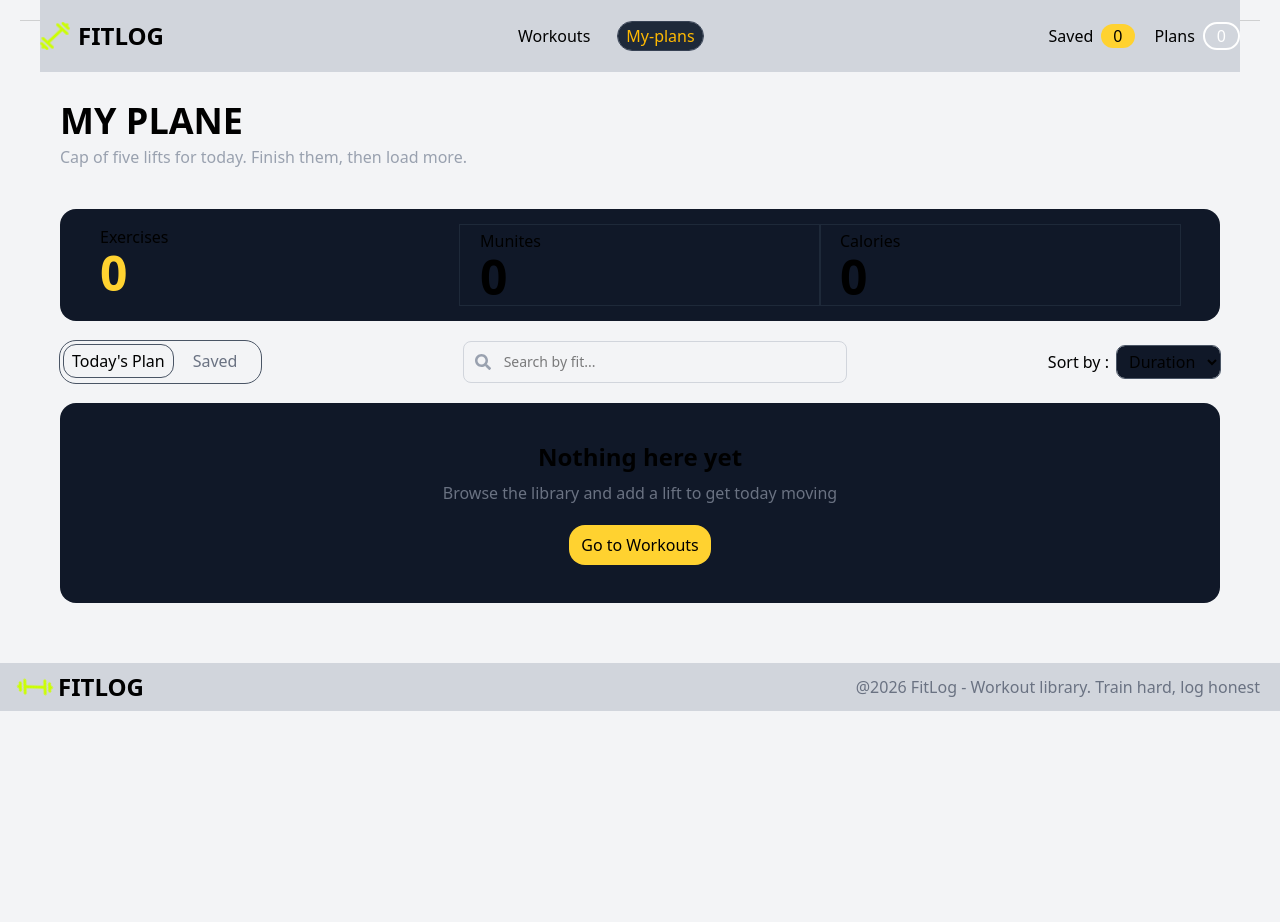
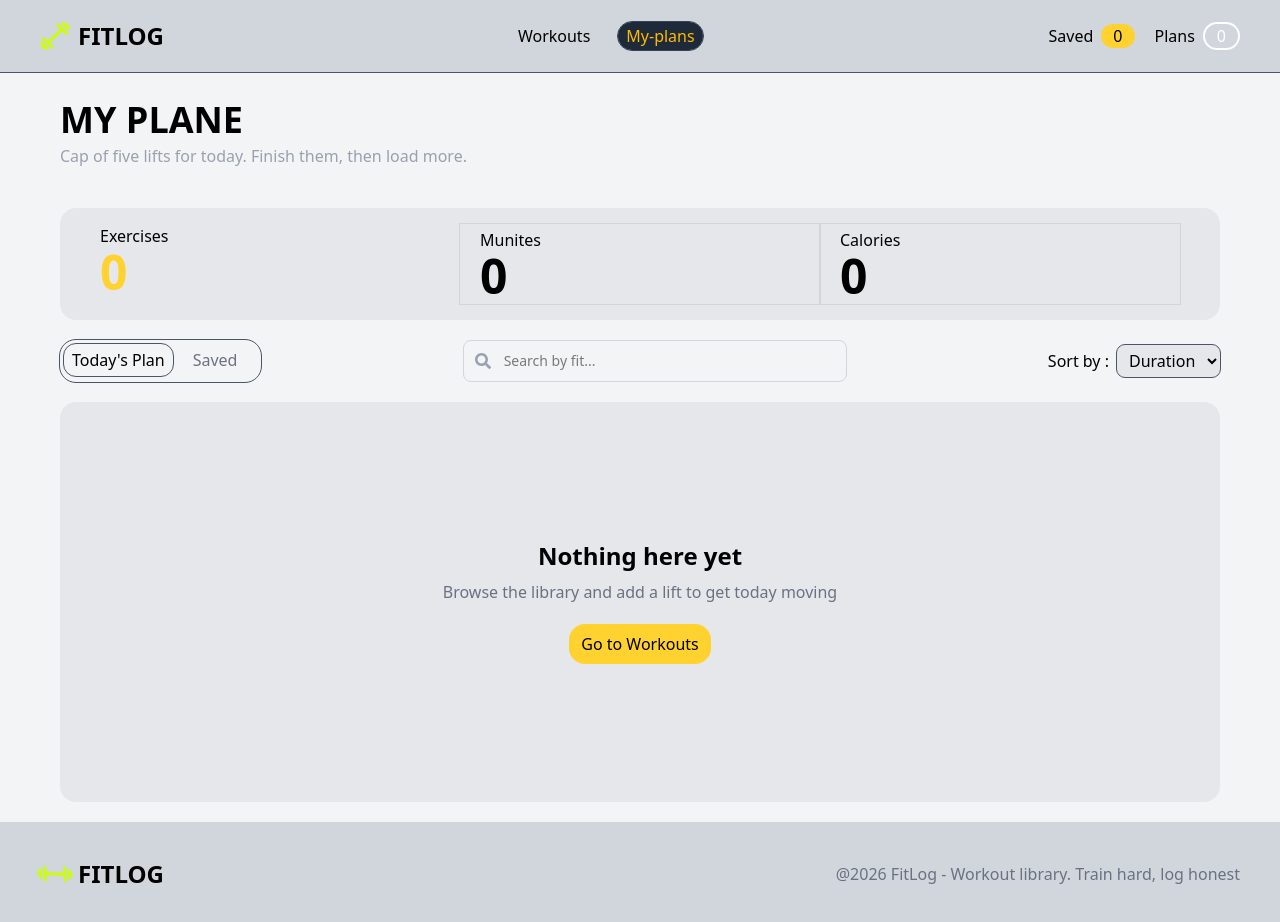
Before and after one commit to sayeedmahmuddevs/Fit-Log, a Next.js app: page /My-Plane in a window 1280 px wide. Shown: the top 922 px of the page. Before the commit the page ends 800 px from the top, so only its background shows below. Built offline with nearby package versions, Linux system fonts and the light colour scheme.

Commit message:
toastify added & some function change

```diff
--- a/package.json
+++ b/package.json
@@ -12,7 +12,8 @@
     "next": "16.3.6",
     "react": "19.2.8",
     "react-dom": "19.2.8",
-    "react-icons": "^5.7.0"
+    "react-icons": "^5.7.0",
+    "react-toastify": "^11.1.0"
   },
   "devDependencies": {
     "@tailwindcss/postcss": "^4",
--- a/src/Component/Common/CardDetailsBtn.tsx
+++ b/src/Component/Common/CardDetailsBtn.tsx
@@ -4,51 +4,77 @@ import { fitContext } from "@/DataContext/Context";
 import { TypeData } from "@/Type";
 import { useContext } from "react";
 import { CiBookmark } from "react-icons/ci";
+import { toast } from "react-toastify";
+import { FaCheck } from "react-icons/fa6";
+
 
 interface CardDetailsBtnProps {
   fitLogCard: TypeData;
 }
 
 export default function CardDetailsBtn({ fitLogCard }: CardDetailsBtnProps) {
-  const { setPlan, setSaved } = useContext(fitContext);
+    // data Context
+  const {plan, setPlan, saved, setSaved } = useContext(fitContext);
+
+  // check already added
+  const isPlanned = plan.some((cd) => cd.id === fitLogCard.id);
+  const isSaved = saved.some((cd) => cd.id === fitLogCard.id);
 
 
 //   plan Card update
   const handlePlane = (card: TypeData) => {
-    setPlan((pre) => {
-      if (pre.some((cd) => cd.id === card.id)) return pre;
-
-      return [...pre, card];
-    });
+   if (isPlanned) return ;
+    setPlan((pre) => [...pre, card]);
+    toast.success(`added to Plan ${card.name}`)
   };
 
 
   //   saved Card update
   const handleSaved = (card: TypeData) => {
-    setSaved((pre) => {
-      if (pre.some((cd) => cd.id === card.id)) return pre;
-
-      return [...pre, card];
-    });
+      if (isSaved) return ;
+    setSaved((pre) => [...pre, card]);
+    toast.success(`added to saved ${card.name}`)
   };
 
 
-
   return (
-    <div>
+    <div className="flex gap-5">
+      {/* Today's Plan */}
       <button
         onClick={() => handlePlane(fitLogCard)}
-        className="px-3 py-2 bg-amber-400 text-black rounded-2xl flex justify-center items-center gap-2"
+        disabled={isPlanned}
+        className={`px-3 py-2 rounded-2xl flex justify-center items-center gap-2 transition-all duration-200 ${
+          isPlanned
+            ? "bg-green-100 text-green-700 border border-green-300 cursor-default"
+            : "bg-amber-400 text-black hover:bg-amber-500 cursor-pointer"
+        }`}
       >
-        {" "}
-        <span className="size-4  rounded-full border border-black "></span> Add
-        to todays is play
+        <span
+          className={`size-4 rounded-full flex items-center justify-center ${
+            isPlanned
+              ? "bg-green-500 text-white"
+              : "border border-black"
+          }`}
+        >
+          {isPlanned && <span className="text-[10px]"><FaCheck/></span>}
+        </span>
+
+        {isPlanned ? "Already Added" : "Add to today's plan"}
       </button>
+
+      {/* saved */}
       <button
         onClick={() => handleSaved(fitLogCard)}
-      className="px-3 py-2  dark:text-white rounded-2xl flex justify-center items-center gap-2 outline">
-        {" "}
-        <CiBookmark /> Save for latter
+        disabled={isSaved}
+        className={`px-3 py-2 rounded-2xl flex justify-center items-center gap-2 transition-all duration-200 ${
+          isSaved
+            ? "bg-blue-100 text-blue-700 border border-blue-300 cursor-default"
+            : "dark:text-white outline hover:bg-gray-100 hover:text-black"
+        }`}
+      >
+        {isSaved ? ( <> <CiBookmark className="fill-blue-600" /> Saved </> ) :
+        (<> <CiBookmark /> Save for later </>)
+        }
       </button>
     </div>
   );
--- a/src/Component/Common/Footer.tsx
+++ b/src/Component/Common/Footer.tsx
@@ -3,8 +3,11 @@ import logo from "@/assets/logo.png"
 
 function Footer() {
   return (
+      <footer className='w-full bg-gray-300 dark:bg-black '>
 
-      <footer className="flex justify-between items-center container mx-auto bg-gray-300 dark:bg-black py-2 mt-10 px-5">
+
+
+      <div className="flex justify-between items-center container mx-auto  py-9 px-10">
         <div className="flex gap-2">
           <Image
             src={logo}
@@ -12,7 +15,7 @@ function Footer() {
             width={300}
             height={100}
             className="w-[30px] h-auto rotate-135"
-          />
+            />
 
           <h1 className="text-2xl uppercase font-bold">Fitlog</h1>
         </div>
@@ -21,7 +24,8 @@ function Footer() {
 
 
 
-      </footer>
+      </div>
+            </footer>
 
   )
 }
--- a/src/Component/Common/NavBar.tsx
+++ b/src/Component/Common/NavBar.tsx
@@ -7,11 +7,9 @@ import { usePathname } from "next/navigation";
 import { useContext } from "react";
 import { fitContext } from "@/DataContext/Context";
 
-
 function NavBar() {
-
   const pathname = usePathname();
-     const {plan, saved} = useContext(fitContext)
+  const { plan, saved, setShow } = useContext(fitContext);
 
   const linkClass = (path: string) =>
     pathname === path
@@ -19,8 +17,8 @@ const linkClass = (path: string) =>
       : "hover:bg-gray-800 hover:text-amber-400 rounded-2xl py-0.5 px-2 hover:outline outline-gray-700";
 
   return (
-    <nav className="fixed top-0 left-0 z-50 w-full px-10">
-      <div className="flex justify-between items-center container mx-auto dark:bg-black bg-gray-300 py-5">
+    <nav className="fixed top-0 left-0 z-50 w-full dark:bg-black bg-gray-300 border-b border-gray-600">
+      <div className="flex justify-between items-center container mx-auto  py-5 px-10 ">
         <Link href="/" className="flex gap-2">
           <Image
             src={logo}
@@ -37,22 +35,35 @@ const linkClass = (path: string) =>
           <Link href="/" className={linkClass("/")}>
             Workouts
           </Link>
-          <Link href="/My-Plane" className={linkClass('/My-Plane')}>
+          <Link href="/My-Plane" className={linkClass("/My-Plane")}>
             My-plans
           </Link>
         </ul>
 
         <div className="flex gap-5">
-          <button className="flex gap-2 items-center">
+          <button
+            onClick={() => setShow(true)}
+            className="flex gap-2 items-center cursor-pointer"
+          >
+            <Link href="/My-Plane">
+              <div className="flex gap-2 items-center">
                 <span>Saved</span>
-            <span className=" px-3 rounded-3xl bg-amber-300 text-black">{saved.length}</span>
+                <span className=" px-3 rounded-3xl bg-amber-300 text-black">
+                  {saved.length}
+                </span>
+              </div>
+            </Link>
           </button>
 
-          <button className="flex gap-2 items-center">
+          <button onClick={() => setShow(false)} className="cursor-pointer">
+            <Link href="/My-Plane">
+              <div className="flex gap-2 items-center">
                 <span>Plans</span>
                 <span className=" px-3 rounded-3xl border-2 border-white text-white">
                   {plan.length}
                 </span>
+              </div>
+            </Link>
           </button>
         </div>
       </div>
--- a/src/Component/HomePage/HeroSection.tsx
+++ b/src/Component/HomePage/HeroSection.tsx
@@ -4,7 +4,7 @@ import banner from "@/assets/banner.png";
 function HeroSection() {
   return (
     <section>
-      <div className="grid lg:grid-cols-2 gap-5 bg-gray-300 dark:bg-gray-900 rounded-4xl py-10 px-15">
+      <div className="grid lg:grid-cols-2 gap-5 bg-gray-300 dark:bg-gray-900 rounded-4xl py-5 px-15">
         <div className="mt-20">
           <h4 className="text-xl uppercase text-amber-200 font-semibold mt-10 mb-4">
             Workout Library
--- a/src/Component/My-Plane/EmpityBar.tsx
+++ b/src/Component/My-Plane/EmpityBar.tsx
@@ -2,7 +2,7 @@ import React from "react";
 
 export default function EmpityBar() {
   return (
-    <div className="flex flex-col justify-center items-center h-50 bg-gray-900 rounded-2xl">
+    <div className="flex flex-col justify-center items-center h-100 dark:bg-gray-900 bg-gray-200 rounded-2xl">
       <h3 className="text-2xl font-semibold mb-2">Nothing here yet</h3>
       <p className="text-gray-500 mb-5">
         Browse the library and add a lift to get today moving
--- a/src/Component/My-Plane/MarkCard.tsx
+++ b/src/Component/My-Plane/MarkCard.tsx
@@ -11,7 +11,7 @@ interface MarkCard{
 
 export default function MarkCard({card} : MarkCard) {
   return (
-    <div className="flex justify-between items-center px-2 py-2 bg-gray-800 rounded-2xl mb-5">
+    <div className="flex justify-between items-center px-2 py-2 dark:bg-gray-800 bg-gray-200 rounded-2xl mb-5">
             <div className="flex gap-5 items-center">
                 <div>
                     img
--- a/src/Component/My-Plane/ProgressBar.tsx
+++ b/src/Component/My-Plane/ProgressBar.tsx
@@ -2,7 +2,7 @@
 
 import { FaSearch } from "react-icons/fa";
 import MarkCard from "./MarkCard";
-import { useContext, useState } from "react";
+import { useContext } from "react";
 import { fitContext } from "@/DataContext/Context";
 import EmpityBar from "./EmpityBar";
 
@@ -12,10 +12,9 @@ import EmpityBar from "./EmpityBar";
 
 function ProgressBar() {
     // data context
-    const {plan, saved} = useContext(fitContext)
+    const {plan, saved, show, setShow} = useContext(fitContext)
 
-    // card show hide
-    const [show, setShow] = useState(false)
+
 
         const planData = {
             min : plan.reduce((acc, min) => acc + Number(min.duration), 0),
@@ -39,7 +38,7 @@ function ProgressBar() {
         </p>
       </div>
 
-      <div className="bg-gray-900 py-4 rounded-2xl grid grid-cols-3 px-10">
+      <div className="dark:bg-gray-800 bg-gray-200 outline-gray-200 py-4 rounded-2xl grid grid-cols-3 px-10">
         <div>
           <p>Exercises</p>
           <span className="text-5xl font-bold text-amber-300">
@@ -50,7 +49,7 @@ function ProgressBar() {
             </span>
         </div>
 
-        <div className="outline outline-gray-800 pl-5 py-1">
+        <div className="outline dark:outline-gray-800 outline-gray-300 pl-5 py-1">
           <p>Munites</p>
           <span className="text-5xl font-bold">
 
@@ -60,7 +59,7 @@ function ProgressBar() {
             </span>
         </div>
 
-        <div className="outline outline-gray-800 py-1 pl-5">
+        <div className="outline dark:outline-gray-800 outline-gray-300 py-1 pl-5">
           <p>Calories</p>
           <span className="text-5xl font-bold">
             {!show && planData.calories}
@@ -74,12 +73,12 @@ function ProgressBar() {
         <div className="py-1 px-1 rounded-2xl outline outline-gray-600">
           <button
           onClick={() => setShow(false)}
-          className={`py-1 px-2 rounded-xl  mr-3 ${!show? "outline outline-gray-600" : "text-gray-500"}`}>
+          className={`py-1 px-2 rounded-xl cursor-pointer mr-3 ${!show? "outline outline-gray-600" : "text-gray-500"}`}>
             {"Today's"} Plan
           </button>
           <button
           onClick={() => setShow(true)}
-          className={`py-1 px-2 rounded-xl  mr-3 ${show? "outline outline-gray-600" : "text-gray-500"}`}>
+          className={`py-1 px-2 rounded-xl cursor-pointer mr-3 ${show? "outline outline-gray-600" : "text-gray-500"}`}>
             {" "}
             Saved
           </button>
@@ -101,7 +100,7 @@ function ProgressBar() {
 
         <div className="flex gap-2 items-center">
           <p>Sort by :</p>
-          <select className="outline outline-gray-600 rounded-lg px-2 py-1 bg-gray-900">
+          <select className="outline outline-gray-600 rounded-lg px-2 py-1 dark:bg-gray-900 bg-gray-200">
             <option>Duration</option>
             <option>A-Z</option>
             <option>Z-A</option>
@@ -109,7 +108,7 @@ function ProgressBar() {
         </div>
       </div>
 
-      <div className="mt-5">
+      <div className="mt-5 h-100 overflow-scroll scrollbar-none">
 
         {plan.length === 0 && !show && <EmpityBar/>}
         {saved.length === 0 && show && <EmpityBar/>}
--- a/src/DataContext/Context.tsx
+++ b/src/DataContext/Context.tsx
@@ -8,13 +8,17 @@ interface CardContextProps{
     setPlan : React.Dispatch<React.SetStateAction<TypeData[]>>;
     saved : TypeData[]
     setSaved : React.Dispatch<React.SetStateAction<TypeData[]>>;
+    show: boolean
+    setShow: React.Dispatch<React.SetStateAction<boolean>>;
 }
 
 export const fitContext = createContext<CardContextProps>({
     plan : [],
     setPlan : () => {},
     saved : [],
-    setSaved : ()  => {}
+    setSaved : ()  => {},
+    show: false,
+    setShow: () => {}
 
 })
 
@@ -23,9 +27,10 @@ export const fitContext = createContext<CardContextProps>({
 function Context({children}: {children: ReactNode}) {
     const [plan, setPlan] = useState<TypeData[]>([])
     const [saved, setSaved] = useState<TypeData[]>([])
+    const [show, setShow] = useState(false)
 
     const providorData = {
-        plan, setPlan, saved, setSaved
+        plan, setPlan, saved, setSaved, show, setShow
     }
 
   return (
--- a/src/app/layout.tsx
+++ b/src/app/layout.tsx
@@ -4,6 +4,7 @@ import "./globals.css";
 import NavBar from "@/Component/Common/NavBar";
 import Footer from "@/Component/Common/Footer";
 import Context from "@/DataContext/Context";
+import { ToastContainer } from 'react-toastify'
 
 const geistSans = Geist({
   variable: "--font-geist-sans",
@@ -29,11 +30,8 @@ export default function RootLayout({ children }: LayoutProps<"/">) {
       <body className="min-h-full flex flex-col dark:bg-black dark:text-white bg-gray-100">
         <Context>
           <NavBar />
-
-          <hr className="opacity-15 m-5" />
-
-          <div className="container mx-auto mt-10 px-10">{children}</div>
-
+          <div className="container mx-auto mt-20 px-10">{children}</div>
+          <ToastContainer position='bottom-right'/>
           <Footer />
         </Context>
       </body>
--- a/src/app/loading.tsx
+++ b/src/app/loading.tsx
@@ -2,7 +2,7 @@
 
 export default function Loading() {
   return (
-    <div className="flex min-h-screen items-center justify-center bg-slate-950">
+    <div className="flex min-h-screen items-center justify-center dark:bg-slate-950 bg-slate-200">
       <div className="flex flex-col items-center gap-6">
         {/* Spinner */}
         <div className="relative h-16 w-16">
--- a/src/app/page.tsx
+++ b/src/app/page.tsx
@@ -3,7 +3,7 @@ import WorkCards from "@/Component/HomePage/Cards";
 
 export default function Home() {
   return (
-    <div>
+    <div className="mb-10">
         <HeroSection/>
         <WorkCards/>
     </div>
```
Also changed, not shown: 1 other file (tests, documents, lock files or other folders). Lines whose indentation alone changed are shown as unchanged.
